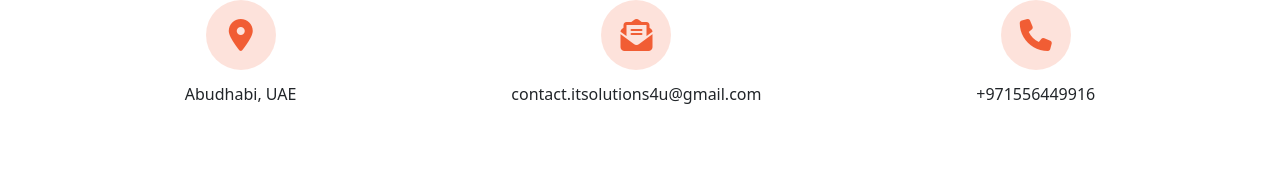
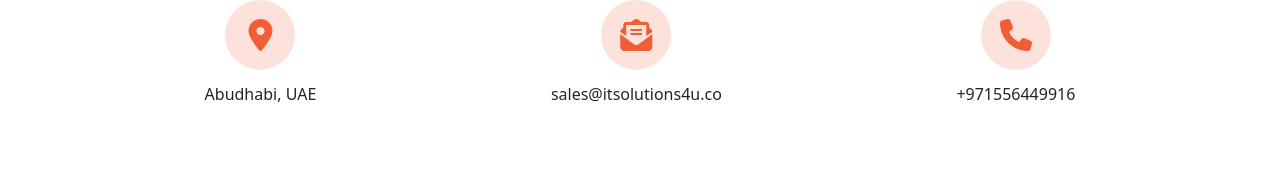
Before and after one commit to alkatefindia/it-solutions-4u, a React (Create React App) app: page /contact in a window 1280 px wide. Shown: the part 236-411 px from the top of the page. Built offline with nearby package versions, Linux system fonts and the light colour scheme.

Commit message:
mail id changed in contact

```diff
--- a/src/pages/Contact.js
+++ b/src/pages/Contact.js
@@ -46,13 +46,12 @@ export default function Contact() {
       </div>
       <div className='icon-body'>
       <div class="icon"><i class="fa-solid fa-envelope-open-text fa-2x" aria-hidden="true"></i></div>
-      <h6>contact.itsolutions4u@gmail.com</h6>
+      <h6>sales@itsolutions4u.co</h6>
       </div>
       <div className='icon-body'>
       <div class="icon"><i class="fa-solid fa-phone fa-2x" aria-hidden="true"></i></div>
       <h6>+971556449916</h6>
       </div>
-
       </div>
 
       <ThanksNote handleClose={handleCloseModal} show={showModal}/>
```
